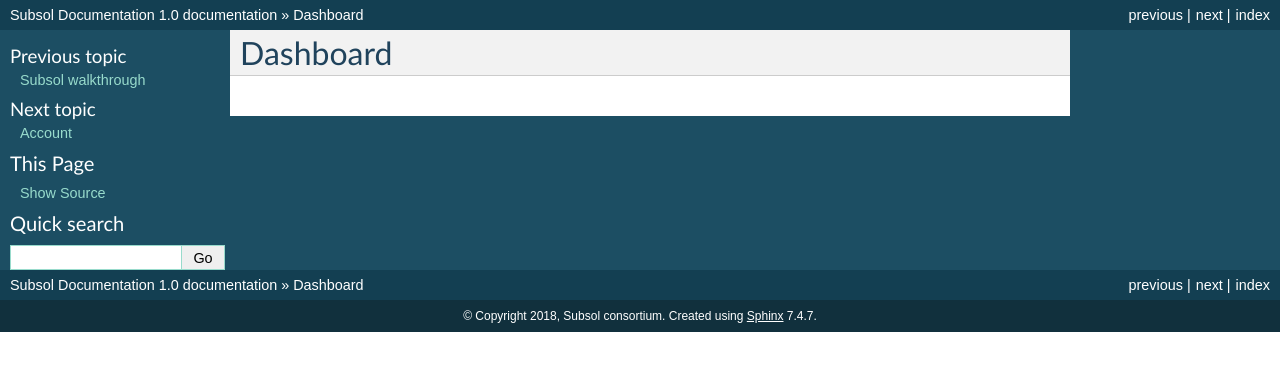
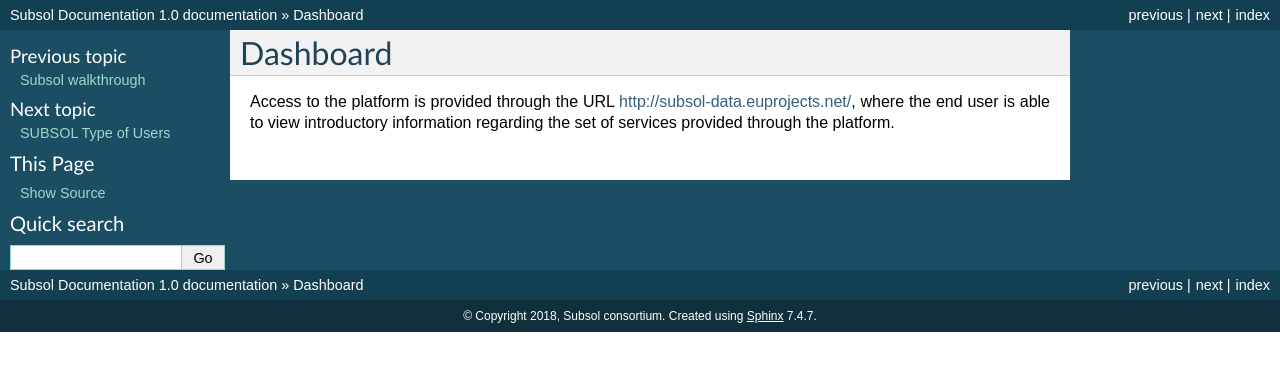
Before and after one commit to ubitech/subsol-docs, a Sphinx documentation site: the page built from docs/b_dash.rst, in a window 1280 px wide. Shown: the top 371 px of the page. Built offline with Sphinx 7.4.7, drawn with Linux system fonts in a browser that asks for light colours.

Commit message:
subsol v1.02

```diff
--- a/docs/b_dash.rst
+++ b/docs/b_dash.rst
@@ -1,3 +1,6 @@
 ========
 Dashboard
 ========
+Access to the platform is provided through the URL
+http://subsol-data.euprojects.net/, where the end user is able to view introductory information
+regarding the set of services provided through the platform.
--- a/docs/d_admin.rst
+++ b/docs/d_knbase.rst
@@ -1,3 +1,3 @@
 ========
-Admin
+Knowledge Base
 ========
--- a/docs/c_acc.rst
+++ b/docs/e_mark.rst
@@ -1,3 +1,3 @@
 ========
-Account
+Marketplace
 ========
--- a/docs/e_newb.rst
+++ /dev/null
@@ -1,3 +0,0 @@
-========
-Register a new Building area
-========
--- a/docs/f_sensors.rst
+++ /dev/null
@@ -1,3 +0,0 @@
-============
-Synchronize SUBSOL
-============
--- /dev/null
+++ b/docs/f_tool.rst
@@ -0,0 +1,6 @@
+============
+Toolbox
+============
+- Data Monitoring System
+
+- SWS Screening Tool
--- a/docs/o_streams.rst
+++ /dev/null
@@ -1,3 +0,0 @@
-============
-Streams
-============
```
Also changed, not shown: docs/c_user.rst (added, +35 -0 lines).
